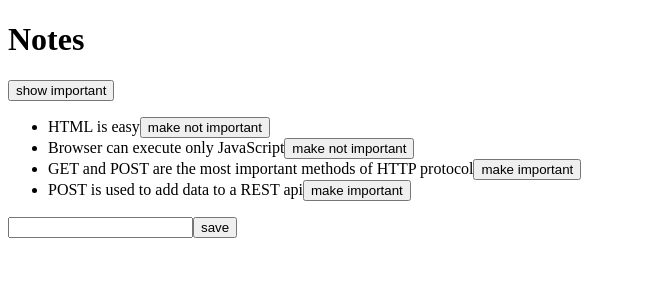
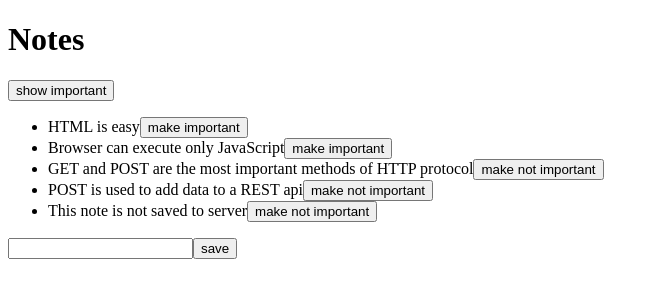
Before and after one commit to Titania01/fullstackopen, a React (Create React App) app: page / in a window 1280 px wide. Shown: the top 300 px of the page, without its empty margins (0-659 px from the left). Built offline with nearby package versions, Linux system fonts and the light colour scheme; data requests are answered from the project's data file.

Commit message:
feat: promises and errors

```diff
--- a/db.json
+++ b/db.json
@@ -4,24 +4,24 @@
       "id": 1,
       "content": "HTML is easy",
       "date": "2019-05-30T17:30:31.098Z",
-      "important": true
+      "important": false
     },
     {
       "id": 2,
       "content": "Browser can execute only JavaScript",
       "date": "2019-05-30T18:39:34.091Z",
-      "important": true
+      "important": false
     },
     {
       "id": 3,
       "content": "GET and POST are the most important methods of HTTP protocol",
       "date": "2019-05-30T19:20:14.298Z",
-      "important": false
+      "important": true
     },
     {
       "content": "POST is used to add data to a REST api",
       "date": "2019-05-31T10:37:37.759Z",
-      "important": false,
+      "important": true,
       "id": 4
     }
   ]
--- a/src/App.jsx
+++ b/src/App.jsx
@@ -26,6 +26,12 @@
       .then(returnedNote => {
         setNotes(notes.map(note => note.id !== id ? note : returnedNote))
       })
+      .catch(error => {
+        alert(
+          `the note '${note.content}' was already deleted from server`
+        )
+        setNotes(notes.filter(n => n.id !== id))
+      })
 
     axios.put(url, changedNote).then(response => {
       setNotes(notes.map(note => note.id !== id ? note: response.data))
@@ -43,7 +49,7 @@
       })
     }
 
-    useEffect(hook, [])
+    // useEffect(hook, [])
 
   console.log("render", notes.length, 'notes')
 
--- a/src/services/notes.js
+++ b/src/services/notes.js
@@ -9,7 +9,7 @@
     date: '2019-05-30T17:30:31.098z',
     important: true,
   }
-  return request.then(response => response.data)
+  return request.then(response => response.data.concat(nonExisting))
   // return axios.get(baseUrl)
 }
 
@@ -23,8 +23,4 @@
   return request.then(response => response.data)
 }
 
-export default {
-  getAll: getAll,
-  create: create,
-  update: update
-}
+export default {  getAll, create,  update }
```
